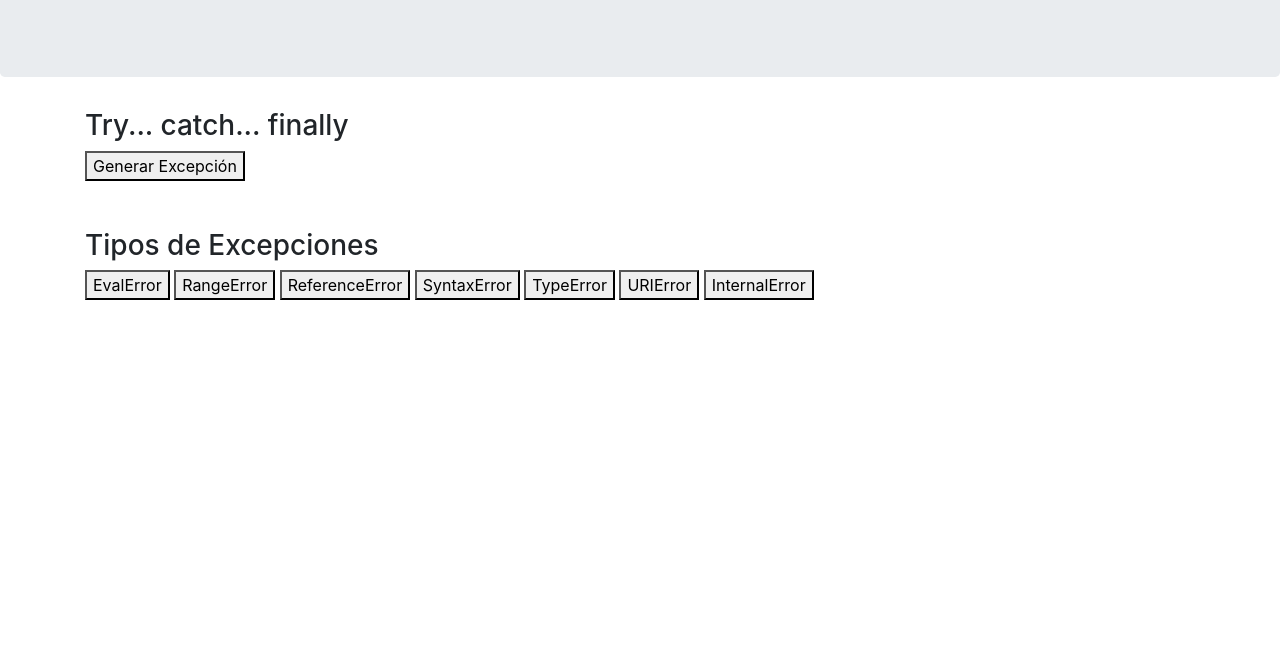
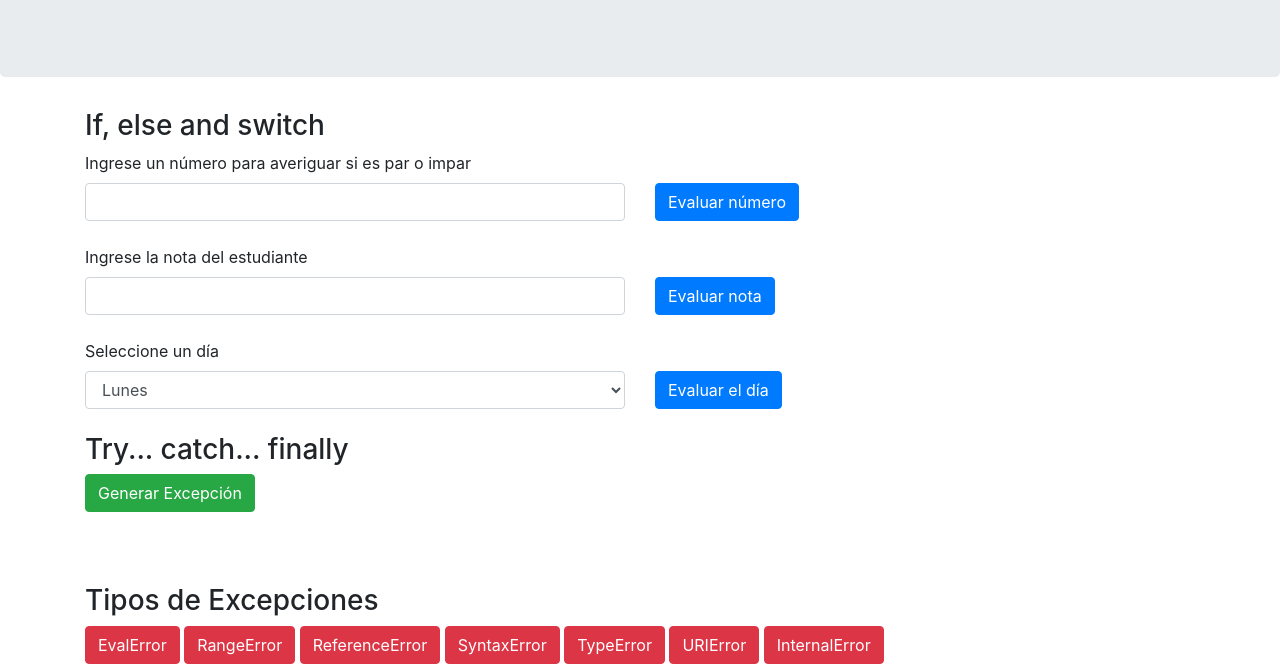
Before and after one commit to jasondiazg/javascript, a website: page Flujo de Control y Manejo de Errores/flujoErroresDemo.html in a window 1280 px wide. Shown: the part 203-867 px from the top of the page. Before the commit the page ends 800 px from the top, so only its background shows below. Drawn offline with nearby package versions, Linux system fonts and the light colour scheme.

Commit message:
ADDED: new examples in control flow and error management.

```diff
--- a/Flujo de Control y Manejo de Errores/flujoErrores.js
+++ b/Flujo de Control y Manejo de Errores/flujoErrores.js
@@ -1,3 +1,68 @@
+function evaluateNumber() {
+    let number = parseInt(document.getElementById('number-if-else').value);
+    if (number % 2 === 0) {
+        alert("El número ingresado es par");
+    }
+    else {
+        alert("El número ingresado es impar");
+    }
+}
+
+function evaluateGrade() {
+    let number = parseInt(document.getElementById('number-if-else-if').value);
+    if (number >= 80) {
+        if (number > 100) {
+            alert("Nota inválida");
+        } else {
+            alert("Alumno con nota excelente");
+        }
+    } else if (number >= 65 && number <= 79) {
+        alert("Alumno aprobado");
+    } else if (number < 65) {
+        if (number > 0) {
+            alert("Alumno reprobado");
+        } else {
+            alert("Nota inválida");
+        }
+    }
+}
+
+function evaluateDay() {
+    let day = '';
+    let selectDay = document.getElementById('switch').value;
+    switch (selectDay) {
+        case 'monday': {
+            day = 'lunes';
+            break;
+        }
+        case 'tuesday': {
+            day = 'martes';
+            break;
+        }
+        case 'wednesday': {
+            day = 'miercoles';
+            break;
+        }
+        case 'thursday': {
+            day = 'jueves';
+            break;
+        }
+        case 'friday': {
+            day = 'viernes';
+            break;
+        }
+        case 'saturday': {
+            day = 'sábado';
+            break;
+        }
+        case 'sunday': {
+            day = 'domingo';
+            break;
+        }
+    }
+    alert(`Usted seleccionó el día ${day}.`);
+}
+
 function Persona(nombre, edad) {
     let persona = {};
     persona.nombre = nombre;
--- a/Flujo de Control y Manejo de Errores/flujoErroresDemo.html
+++ b/Flujo de Control y Manejo de Errores/flujoErroresDemo.html
@@ -3,16 +3,16 @@
 
 <head>
     <title>Demo de Control de Flujo y manejo de Errores</title>
-    <link rel="stylesheet" href="https://stackpath.bootstrapcdn.com/bootstrap/4.1.3/css/bootstrap.min.css" integrity="sha384-MCw98/SFnGE8fJT3GXwEOngsV7Zt27NXFoaoApmYm81iuXoPkFOJwJ8ERdknLPMO"
-        crossorigin="anonymous">
+    <link rel="stylesheet" href="https://stackpath.bootstrapcdn.com/bootstrap/4.1.3/css/bootstrap.min.css"
+        integrity="sha384-MCw98/SFnGE8fJT3GXwEOngsV7Zt27NXFoaoApmYm81iuXoPkFOJwJ8ERdknLPMO" crossorigin="anonymous">
     <link rel="icon" type="image/png" href="../favicon.ico">
 </head>
 
 <body>
     <nav class="navbar navbar-expand-lg navbar-dark bg-dark">
         <a class="navbar-brand" href="#">Academik</a>
-        <button class="navbar-toggler" type="button" data-toggle="collapse" data-target="#navbarText" aria-controls="navbarText"
-            aria-expanded="false" aria-label="Toggle navigation">
+        <button class="navbar-toggler" type="button" data-toggle="collapse" data-target="#navbarText"
+            aria-controls="navbarText" aria-expanded="false" aria-label="Toggle navigation">
             <span class="navbar-toggler-icon"></span>
         </button>
         <div class="collapse navbar-collapse" id="navbarText">
@@ -21,24 +21,31 @@
                     <a class="nav-link" href="../index.html">Home</a>
                 </li>
                 <li class="nav-item dropdown">
-                    <a class="nav-link dropdown-toggle" data-toggle="dropdown" role="button" aria-haspopup="true" aria-expanded="false">Gramática</a>
+                    <a class="nav-link dropdown-toggle" data-toggle="dropdown" role="button" aria-haspopup="true"
+                        aria-expanded="false">Gramática</a>
                     <div class="dropdown-menu">
                         <a class="dropdown-item" href="../Gramática y Tipos/gramaticaDemo.html">Gramática y tipos</a>
                         <a class="dropdown-item" href="../Operadores/operadoresDemo.html">Operadores</a>
-                        <a class="dropdown-item" href="../Flujo de Control y Manejo de Errores/flujoErroresDemo.html">Contro de flujo y manejo de errores</a>
+                        <a class="dropdown-item"
+                            href="../Flujo de Control y Manejo de Errores/flujoErroresDemo.html">Contro de flujo y
+                            manejo de errores</a>
                     </div>
                 </li>
                 <li class="nav-item dropdown">
-                    <a class="nav-link dropdown-toggle" data-toggle="dropdown" role="button" aria-haspopup="true" aria-expanded="false">Estructuras de Datos</a>
+                    <a class="nav-link dropdown-toggle" data-toggle="dropdown" role="button" aria-haspopup="true"
+                        aria-expanded="false">Estructuras de Datos</a>
                     <div class="dropdown-menu">
-                        <a class="dropdown-item" href="../Estructuras Repetitivas/estructurasRepetitivasDemo.html">Estructuras Repetitivas</a>
+                        <a class="dropdown-item"
+                            href="../Estructuras Repetitivas/estructurasRepetitivasDemo.html">Estructuras
+                            Repetitivas</a>
                         <a class="dropdown-item" href="../Funciones/funcionesDemo.html">Funciones</a>
                         <a class="dropdown-item" href="../Arreglos/arreglosDemo.html">Arreglos</a>
                         <a class="dropdown-item" href="../Objetos/objetosDemo.html">Objetos</a>
                     </div>
                 </li>
                 <li class="nav-item dropdown">
-                    <a class="nav-link dropdown-toggle" data-toggle="dropdown" role="button" aria-haspopup="true" aria-expanded="false">Asincronía</a>
+                    <a class="nav-link dropdown-toggle" data-toggle="dropdown" role="button" aria-haspopup="true"
+                        aria-expanded="false">Asincronía</a>
                     <div class="dropdown-menu">
                         <a class="dropdown-item" href="../Asincronia/asincronia.html">API Pública</a>
                         <a class="dropdown-item" href="../Promises/promises.html">Promises</a>
@@ -50,33 +57,95 @@
     </nav>
     <div class="jumbotron">
         <h1>Demo de Control de Flujo y manejo de Errores</h1>
-        <p>Esta demo incluye la sesión de Control de Flujo y manejo de Errores para el curso de programación avanzada Frontend de Academik</p>
+        <p>Esta demo incluye la sesión de Control de Flujo y manejo de Errores para el curso de programación avanzada
+            Frontend de Academik</p>
     </div>
 
     <div class="container">
+        <div class="row">
+            <div class="col">
+                <h3>If, else and switch</h3>
+            </div>
+        </div>
+        <div class="row">
+            <div class="col">
+                <label>Ingrese un número para averiguar si es par o impar</label>
+                <div class="row">
+                    <div class="col">
+                        <input type="number" id="number-if-else" class="form-control" />
+                    </div>
+                    <div class="col">
+                        <button class="btn btn-primary" onclick="evaluateNumber()">Evaluar número</button>
+                    </div>
+                </div>
+            </div>
+        </div>
+        <br />
+        <div class="row">
+            <div class="col">
+                <label>Ingrese la nota del estudiante</label>
+                <div class="row">
+                    <div class="col">
+                        <input type="number" id="number-if-else-if" class="form-control" />
+                    </div>
+                    <div class="col">
+                        <button class="btn btn-primary" onclick="evaluateGrade()">Evaluar nota</button>
+                    </div>
+                </div>
+            </div>
+        </div>
+        <br />
+        <div class="row">
+            <div class="col">
+                <label>Seleccione un día</label>
+                <div class="row">
+                    <div class="col">
+                        <select name="days" id="switch" class="form-control">
+                            <option value="monday">Lunes</option>
+                            <option value="tuesday">Martes</option>
+                            <option value="wednesday">Miércoles</option>
+                            <option value="thursday">Jueves</option>
+                            <option value="friday">Viernes</option>
+                            <option value="saturday">Sábado</option>
+                            <option value="sunday">Domingo</option>
+                        </select>
+                    </div>
+                    <div class="col">
+                        <button class="btn btn-primary" onclick="evaluateDay()">Evaluar el día</button>
+                    </div>
+                </div>
+            </div>
+        </div>
+        <br />
 
-        <h3>Try... catch... finally</h3>
-        <button onclick="generarExcepcion()">Generar Excepción</button>
+        <div class="row">
+            <div class="col">
+                <h3>Try... catch... finally</h3>
+                <button class="btn btn-success" onclick="generarExcepcion()">Generar Excepción</button>
+            </div>
+        </div>
 
-        <br/>
-        <br/>
-        <br/>
+        <br />
+        <br />
+        <br />
         <h3>Tipos de Excepciones</h3>
-        <button onclick="evalError()">EvalError</button>
-        <button onclick="rangeError()">RangeError</button>
-        <button onclick="referenceError()">ReferenceError</button>
-        <button onclick="syntaxError()">SyntaxError</button>
-        <button onclick="typeError()">TypeError</button>
-        <button onclick="uriError()">URIError</button>
-        <button onclick="internalError()">InternalError</button>
+        <button class="btn btn-danger" onclick="evalError()">EvalError</button>
+        <button class="btn btn-danger" onclick="rangeError()">RangeError</button>
+        <button class="btn btn-danger" onclick="referenceError()">ReferenceError</button>
+        <button class="btn btn-danger" onclick="syntaxError()">SyntaxError</button>
+        <button class="btn btn-danger" onclick="typeError()">TypeError</button>
+        <button class="btn btn-danger" onclick="uriError()">URIError</button>
+        <button class="btn btn-danger" onclick="internalError()">InternalError</button>
 
     </div>
 
     <script src="./flujoErrores.js"></script>
 
-    <script src="https://code.jquery.com/jquery-3.3.1.slim.min.js" integrity="sha384-q8i/X+965DzO0rT7abK41JStQIAqVgRVzpbzo5smXKp4YfRvH+8abtTE1Pi6jizo"
+    <script src="https://code.jquery.com/jquery-3.3.1.slim.min.js"
+        integrity="sha384-q8i/X+965DzO0rT7abK41JStQIAqVgRVzpbzo5smXKp4YfRvH+8abtTE1Pi6jizo"
         crossorigin="anonymous"></script>
-    <script src="https://stackpath.bootstrapcdn.com/bootstrap/4.1.3/js/bootstrap.min.js" integrity="sha384-ChfqqxuZUCnJSK3+MXmPNIyE6ZbWh2IMqE241rYiqJxyMiZ6OW/JmZQ5stwEULTy"
+    <script src="https://stackpath.bootstrapcdn.com/bootstrap/4.1.3/js/bootstrap.min.js"
+        integrity="sha384-ChfqqxuZUCnJSK3+MXmPNIyE6ZbWh2IMqE241rYiqJxyMiZ6OW/JmZQ5stwEULTy"
         crossorigin="anonymous"></script>
 </body>
 
```
